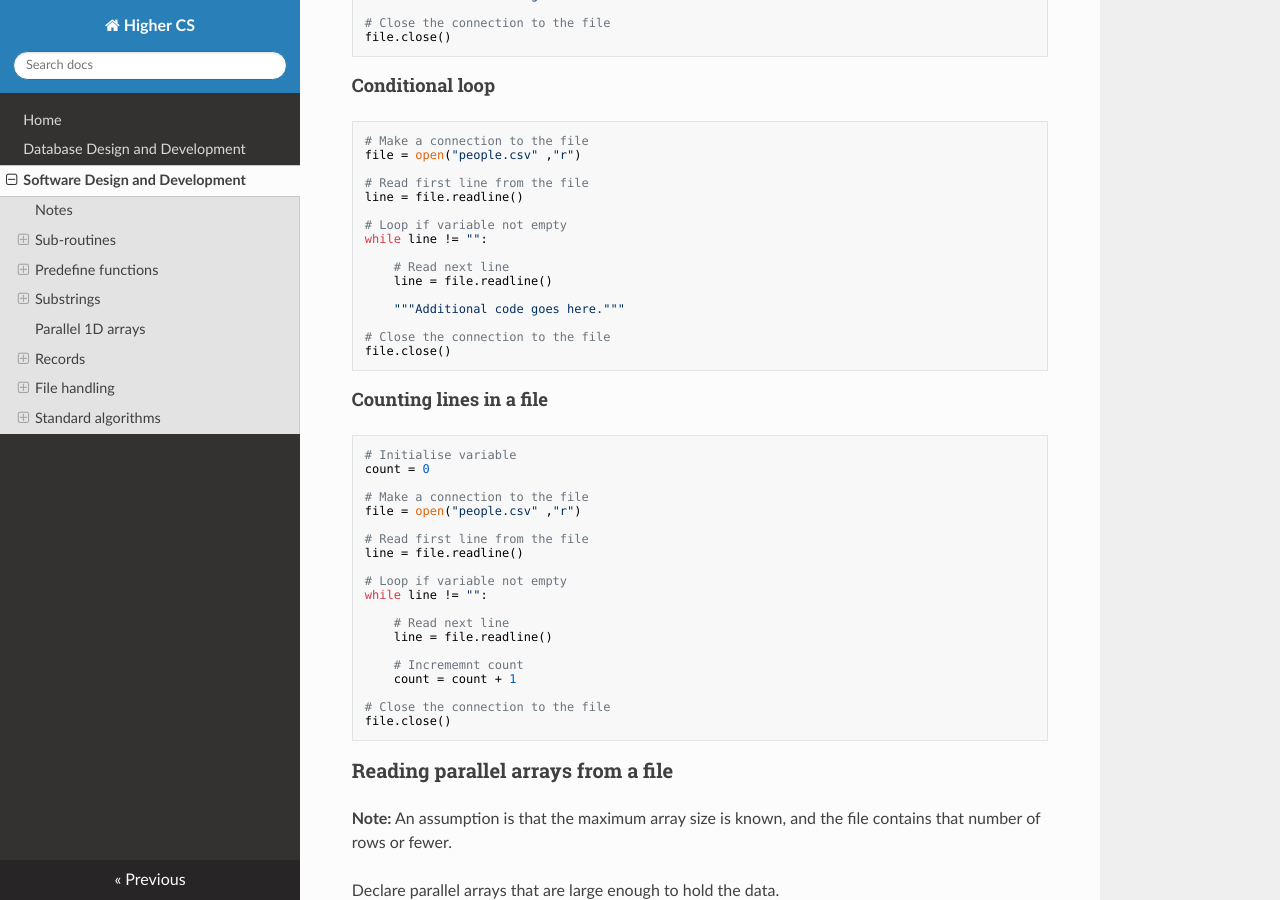
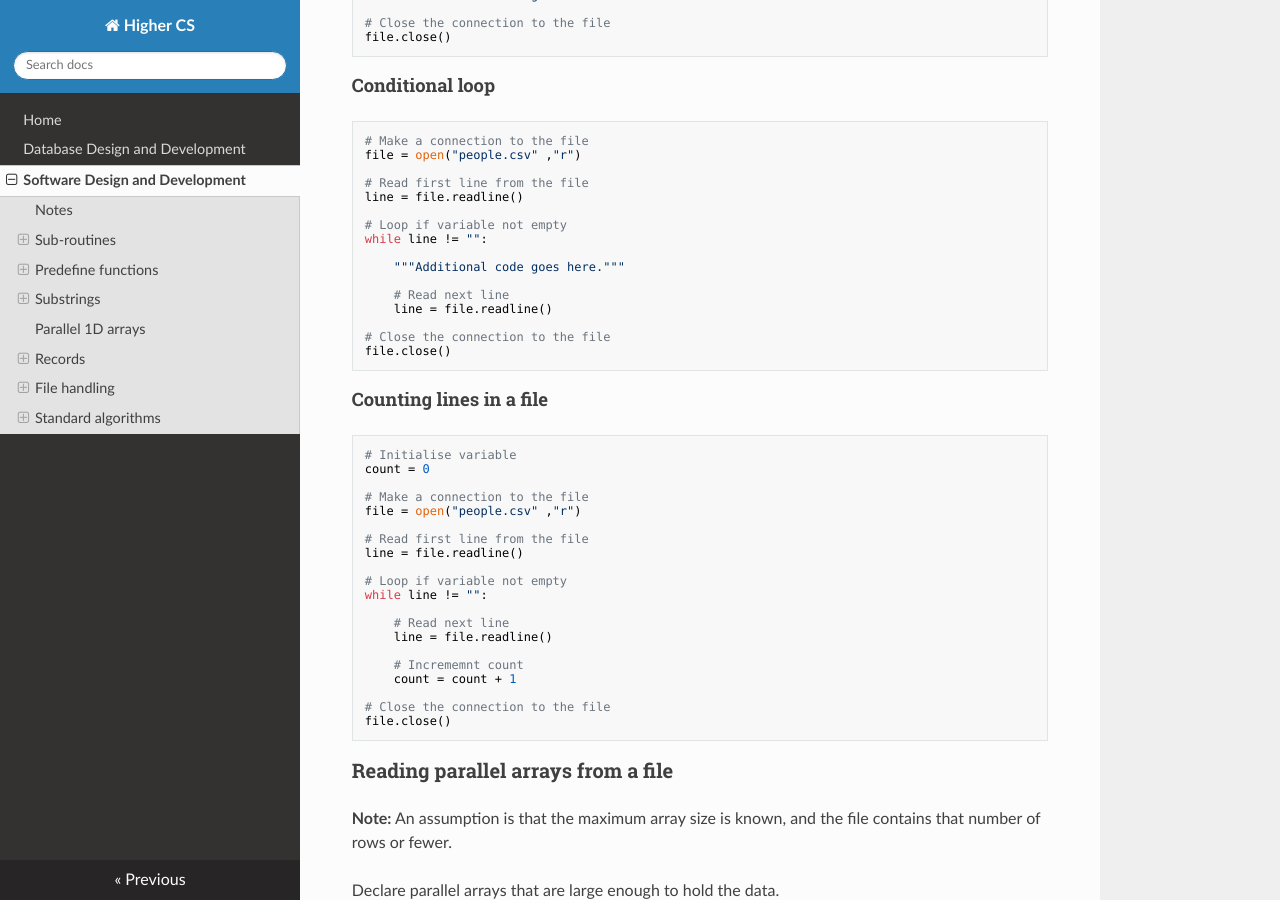
Before and after one commit to MrFriendCS/H-CS, an MkDocs documentation site: the page built from docs/H-CS-SDD.md, in a window 1280 px wide and 900 px high, scrolled down 7703 px. Built offline with MkDocs 1.6.1, drawn with Linux system fonts in a browser that asks for light colours; nearby versions of some CDN libraries.

Commit message:
Update H-CS-SDD.md

```diff
--- a/docs/H-CS-SDD.md
+++ b/docs/H-CS-SDD.md
@@ -442,10 +442,10 @@ line = file.readline()
 # Loop if variable not empty
 while line != "":
 
+    """Additional code goes here."""
+
     # Read next line
     line = file.readline()
-
-    """Additional code goes here."""
 
 # Close the connection to the file
 file.close()
```
